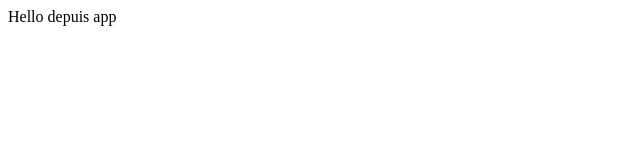
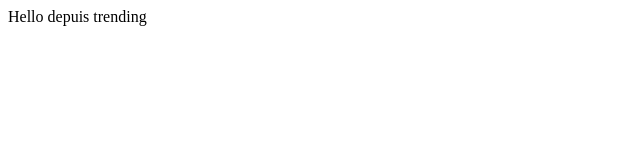
Before and after one commit to SylvainLeDEV/MERN-Project, a React (Create React App) app in the folder MERN-Project/client/: page /trending in a window 1280 px wide. Shown: the top 160 px of the page, without its empty margins (0-640 px from the left). Built offline with nearby package versions, Linux system fonts and the light colour scheme; the HTML template or start-up script is replaced by a standard one.

Commit message:
Fin de la mise en place from

```diff
--- a/MERN-Project/client/src/App.js
+++ b/MERN-Project/client/src/App.js
@@ -1,10 +1,9 @@
 import React from 'react';
+import Routes from "./components/routes";
 
 const App = () => {
     return (
-        <div>
-          Hello depuis app
-        </div>
+        <Routes />
     );
 };
 
--- /dev/null
+++ b/MERN-Project/client/src/components/routes/index.js
@@ -0,0 +1,21 @@
+import React from 'react';
+import {BrowserRouter as Router, Navigate, Route, Routes} from 'react-router-dom';
+import Home from "../../pages/home";
+import Profil from "../../pages/profil";
+import Trending from "../../pages/trending";
+
+const Index = () => {
+    return (
+        <Router>
+            <Routes>
+                <Route exact path="/" element={<Home/>}/>
+                <Route exact path="/profil" element={<Profil/>}/>
+                <Route exact path="/trending" element={<Trending/>}/>
+                <Route path="*" element={<Navigate to ="/" />}/>
+            </Routes>
+
+        </Router>
+    );
+};
+
+export default Index;
--- /dev/null
+++ b/MERN-Project/client/src/pages/home.js
@@ -0,0 +1,11 @@
+import React from 'react';
+
+const Home = () => {
+    return (
+        <div>
+          hello depuis home
+        </div>
+    );
+};
+
+export default Home;
--- /dev/null
+++ b/MERN-Project/client/src/pages/profil.js
@@ -0,0 +1,11 @@
+import React from 'react';
+
+const Profil = () => {
+    return (
+        <div>
+            Voici le profil
+        </div>
+    );
+};
+
+export default Profil;
--- /dev/null
+++ b/MERN-Project/client/src/pages/trending.js
@@ -0,0 +1,11 @@
+import React from 'react';
+
+const Trending = () => {
+    return (
+        <div>
+            Hello depuis trending
+        </div>
+    );
+};
+
+export default Trending;
```
